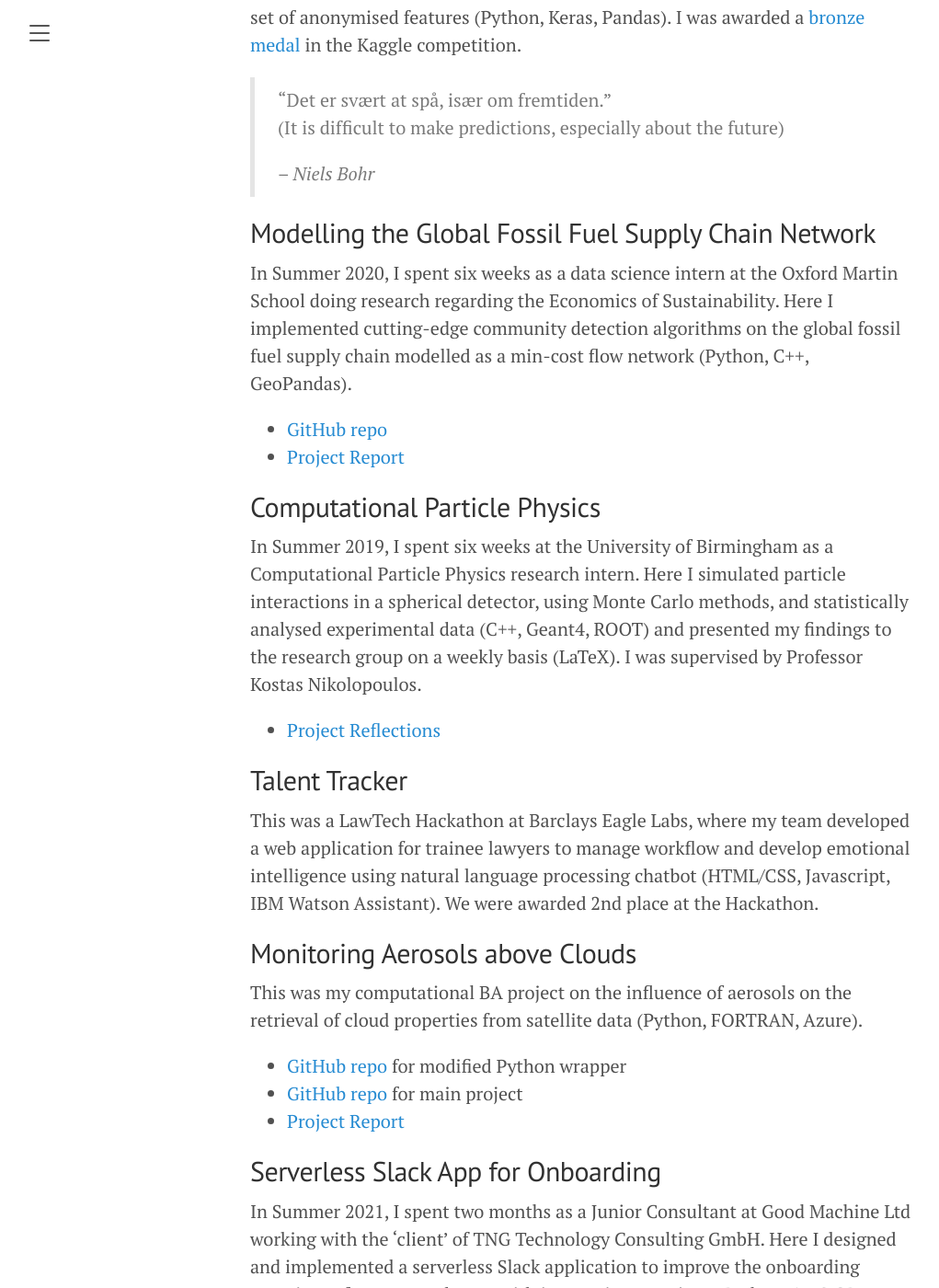
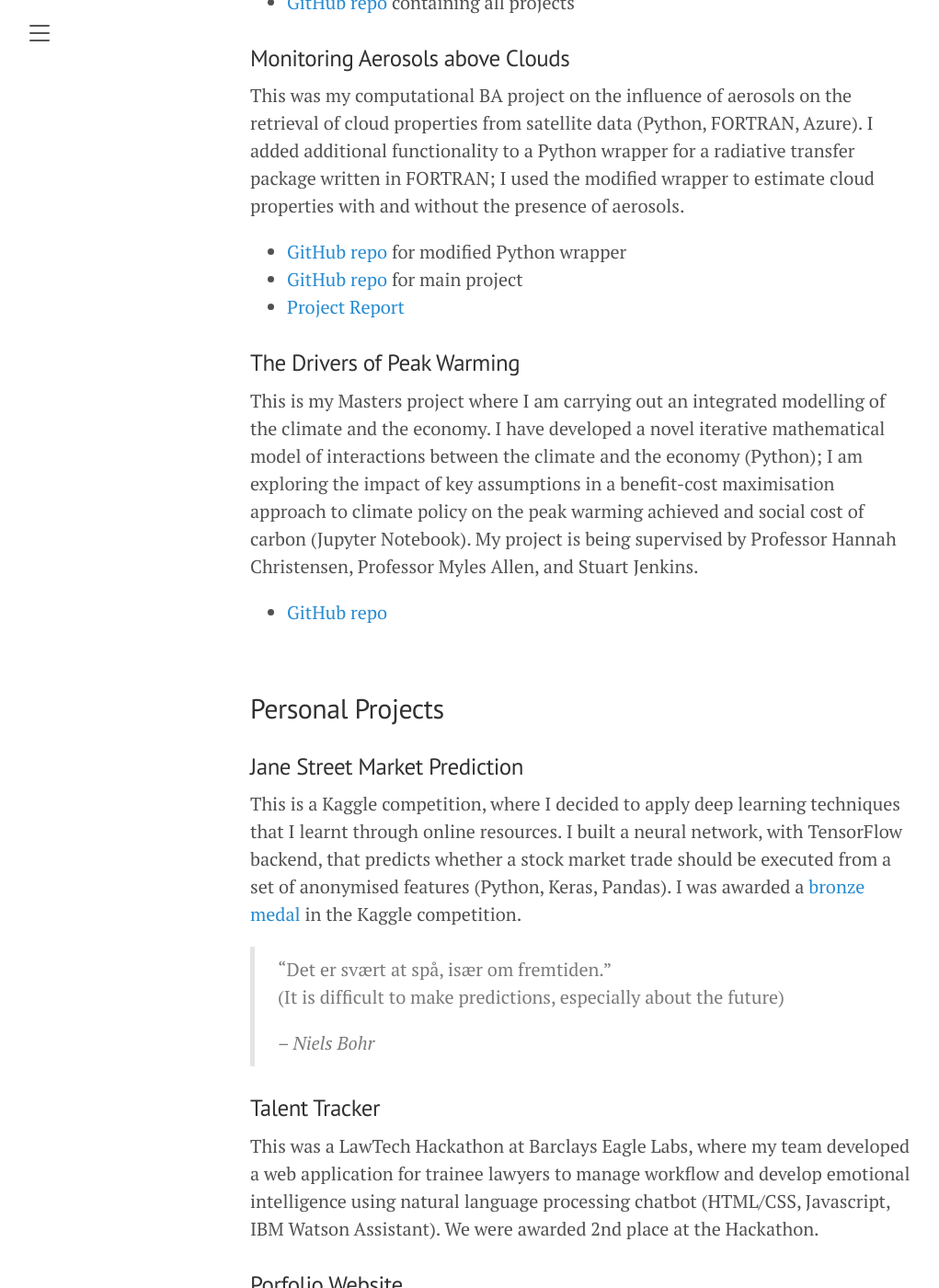
Before and after one commit to a5v/personal-website, a Jekyll site: the page built from projects.markdown, in a window 1280 px wide and 1400 px high, scrolled down 943 px. Shown: the whole window at 92% size, without its empty margins (8-1029 px from the left). Built offline with Jekyll 4.4.1, drawn with Linux system fonts in a browser that asks for light colours; part of the change alters nothing that is shown; some of the changed text lies outside the part shown.

Commit message:
change project page layout

```diff
--- a/projects.markdown
+++ b/projects.markdown
@@ -4,9 +4,13 @@ title: Projects
 permalink: /projects/
 ---
 
-I have tried to undertake a wide-variety of coding projects that span across areas such as data science, software engineering, and mathematical modelling, and that would expose me to a multiple programming languages & technologies. Projects are listed in no particular order.
+I have undertaken numerous programming projects that span across data science, software engineering, mathematical modelling, and their intersections; I have actively tried to undertake a wide-variety of projects to develop a solid programming skill-set. Projects are listed in no particular order, but are separated into three categories: Oxford Physics Projects, Personal Projects, and Internship Projects.
 
-## Oxford Physics Labs
+<br>
+
+## Oxford Physics Projects
+
+### Oxford Physics Labs
 
 A series of physics-based data analysis projects carried out as Oxford Physics Lab work.
 
@@ -21,7 +25,25 @@ I received a practical commendation for "excellence of laboratory practical work
 
 - [GitHub repo](https://github.com/a5v/oxford-physics-labs) containing all projects
 
-## Jane Street Market Prediction
+### Monitoring Aerosols above Clouds
+
+This was my computational BA project on the influence of aerosols on the retrieval of cloud properties from satellite data (Python, FORTRAN, Azure). I added additional functionality to a Python wrapper for a radiative transfer package written in FORTRAN; I used the modified wrapper to estimate cloud properties with and without the presence of aerosols.
+
+- [GitHub repo](https://github.com/a5v/pyDISORT) for modified Python wrapper
+- [GitHub repo](https://github.com/a5v/aerosols-above-clouds) for main project
+- [Project Report](https://a5v.github.io/personal-website/assets/files/B8_report.pdf)
+
+### The Drivers of Peak Warming
+
+This is my Masters project where I am carrying out an integrated modelling of the climate and the economy. I have developed a novel iterative mathematical model of interactions between the climate and the economy (Python); I am exploring the impact of key assumptions in a benefit-cost maximisation approach to climate policy on the peak warming achieved and social cost of carbon (Jupyter Notebook). My project is being supervised by Professor Hannah Christensen, Professor Myles Allen, and Stuart Jenkins.
+
+- [GitHub repo](https://github.com/a5v/drivers-of-peak-warming)
+
+<br>
+
+## Personal Projects
+
+### Jane Street Market Prediction
 
 This is a Kaggle competition, where I decided to apply deep learning techniques that I learnt through online resources. I built a neural network, with TensorFlow backend, that predicts whether a stock market trade should be executed from a set of anonymised features (Python, Keras, Pandas). I was awarded a [bronze medal](https://www.kaggle.com/maxpower742) in the Kaggle competition.
 
@@ -30,49 +52,39 @@ This is a Kaggle competition, where I decided to apply deep learning techniques
 >
 > -- <cite> Niels Bohr <cite>
 
-## Modelling the Global Fossil Fuel Supply Chain Network
+### Talent Tracker
+
+This was a LawTech Hackathon at Barclays Eagle Labs, where my team developed a web application for trainee lawyers to manage workflow and develop emotional intelligence using natural language processing chatbot (HTML/CSS, Javascript, IBM Watson Assistant). We were awarded 2nd place at the Hackathon.
+
+### Porfolio Website
+
+This website was created using GitHub pages with Jekyll.
+
+- [GitHub repo](https://github.com/a5v/personal-website)
+
+<br>
+
+## Internship Projects
+
+### Computational Particle Physics
+
+In Summer 2019, I spent six weeks at the University of Birmingham as a Computational Particle Physics research intern. Here I simulated particle interactions in a spherical detector, using Monte Carlo methods, and statistically analysed experimental data (C++, Geant4, ROOT) and presented my findings to the research group on a weekly basis (LaTeX). I was supervised by Professor Kostas Nikolopoulos.
+
+- [Project Reflections](https://a5v.github.io/personal-website/assets/files/UoB_reflective_diary.pdf)
+
+### Modelling the Global Fossil Fuel Supply Chain Network
 
 In Summer 2020, I spent six weeks as a data science intern at the Oxford Martin School doing research regarding the Economics of Sustainability. Here I implemented cutting-edge community detection algorithms on the global fossil fuel supply chain modelled as a min-cost flow network (Python, C++, GeoPandas).
 
 - [GitHub repo](https://github.com/Lkruitwagen/global-fossil-fuel-supply-chain)
 - [Project Report](https://a5v.github.io/personal-website/assets/files/UoO_report.pdf)
 
-## Computational Particle Physics
-
-In Summer 2019, I spent six weeks at the University of Birmingham as a Computational Particle Physics research intern. Here I simulated particle interactions in a spherical detector, using Monte Carlo methods, and statistically analysed experimental data (C++, Geant4, ROOT) and presented my findings to the research group on a weekly basis (LaTeX). I was supervised by Professor Kostas Nikolopoulos.
-
-- [Project Reflections](https://a5v.github.io/personal-website/assets/files/UoB_reflective_diary.pdf)
-
-## Talent Tracker
-
-This was a LawTech Hackathon at Barclays Eagle Labs, where my team developed a web application for trainee lawyers to manage workflow and develop emotional intelligence using natural language processing chatbot (HTML/CSS, Javascript, IBM Watson Assistant). We were awarded 2nd place at the Hackathon.
-
-## Monitoring Aerosols above Clouds
-
-This was my computational BA project on the influence of aerosols on the retrieval of cloud properties from satellite data (Python, FORTRAN, Azure).
-
-- [GitHub repo](https://github.com/a5v/pyDISORT) for modified Python wrapper
-- [GitHub repo](https://github.com/a5v/aerosols-above-clouds) for main project
-- [Project Report](https://a5v.github.io/personal-website/assets/files/B8_report.pdf)
-
-## Serverless Slack App for Onboarding
+### Serverless Slack App for Onboarding
 
 In Summer 2021, I spent two months as a Junior Consultant at Good Machine Ltd working with the 'client' of TNG Technology Consulting GmbH. Here I designed and implemented a serverless Slack application to improve the onboarding experience for new employees with interactive questions (Python, AWS CDK). This included the administration of a NoSQL database for storing user information, permissions, questions, and results (DynamoDB).
 
 - [Internship Certificate](https://a5v.github.io/personal-website/assets/files/good_machine_internship_certificate.pdf)
 
-## PowerPoint Ghostwriter
+### PowerPoint Ghostwriter
 
 In Autumn 2022, I spent two months as a software engineering intern at the TNG Technology Consulting GmbH. Here I Incorporated NLP transformer models, to generate text and images, into a 'PowerPoint Ghostwriter' that uses AI to compose and deliver a presentation on a given topic (JavaScript, GPT-3, DALL·E 2). In addition, I helped develop a web application using Svelte to facilitate interacting with the 'PowerPoint Ghostwriter' (HTML, CSS).
-
-<!-- ## The Drivers of Peak Warming
-
-This is my Masters project where I am carrying out an integrated modelling of the climate and the economy. I developed a novel iterative mathematical model of interactions between the climate and the economy (Python); I am exploring the impact of key assumptions in a benefit-cost maximisation approach to climate policy on the peak warming achieved and social cost of carbon (Jupyter Notebook). My project is being supervised by Professor Hannah Christensen, Professor Myles Allen, and Stuart Jenkins.
-
-- [GitHub repo](https://github.com/a5v/drivers-of-peak-warming) -->
-
-## This Website
-
-:))
-
-- [GitHub repo](https://github.com/a5v/personal-website)
```
Also changed, not shown: 1 other file.
